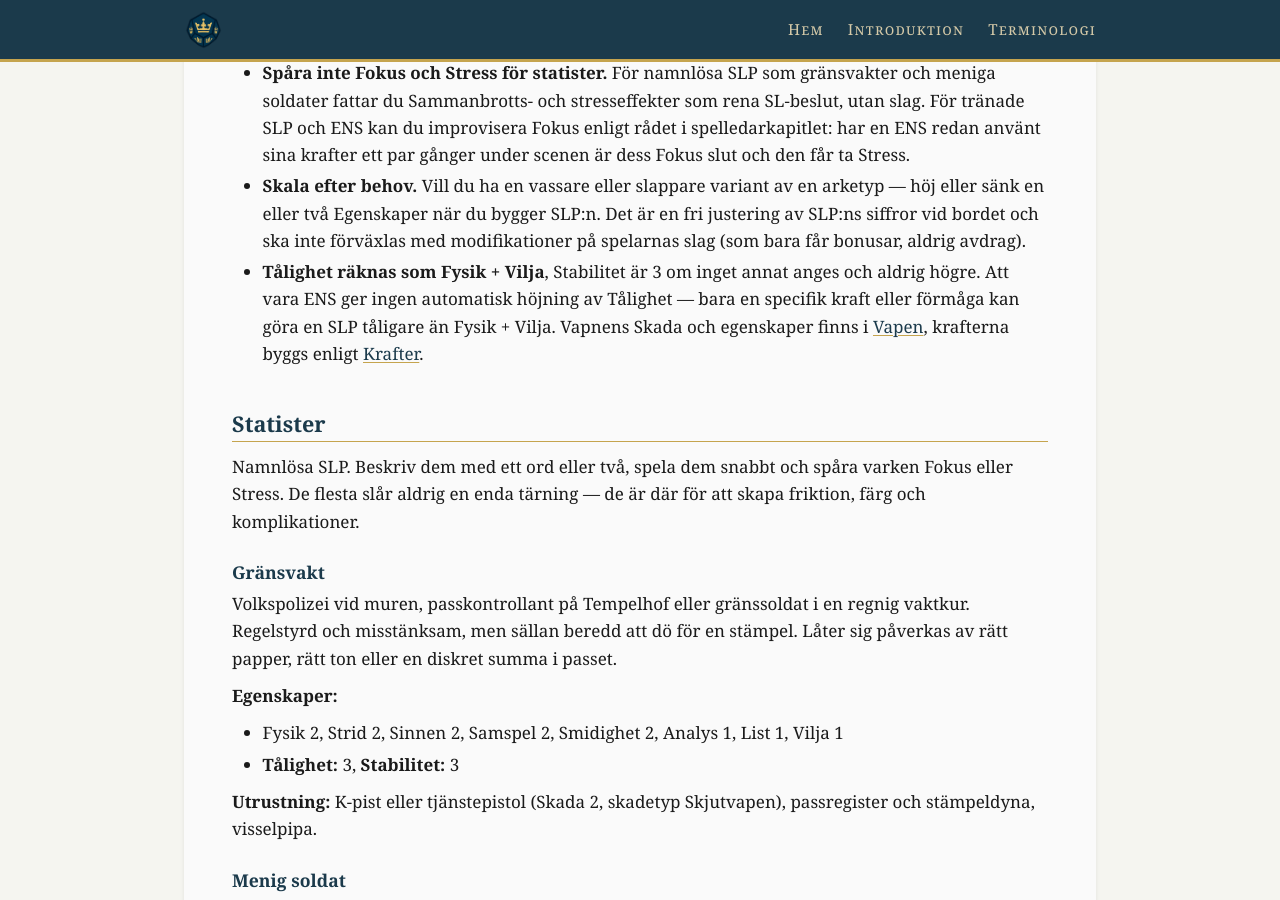
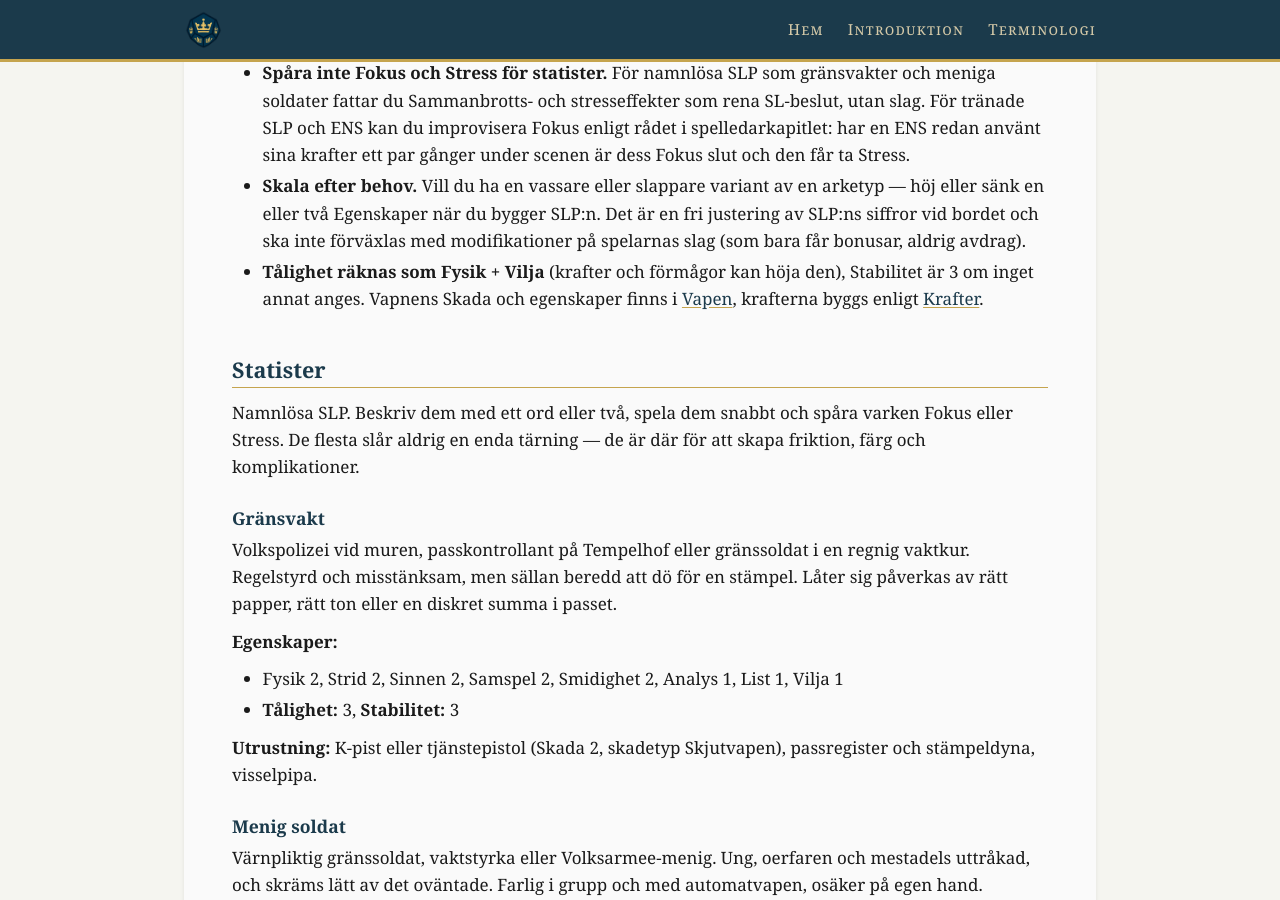
Before and after one commit to ulmus/Riket, a Jekyll site: the page built from Regler/Spelledarpersoner.md, in a window 1280 px wide and 900 px high, scrolled down 495 px. Built offline with Jekyll 4.4.1, drawn with Linux system fonts in a browser that asks for light colours; our own code applies the rules of GitHub Pages for plain Markdown files; part of the change alters nothing that is shown; some of the changed text lies outside the part shown.

Commit message:
Justera Tålighet- och Stabilitet-regler
- Skippa regeln om att Stabilitet aldrig är högre än 3 i intron
- Ta bort noten om att ENS inte ger automatisk Tålighet-höjning
- Kraftkolossen får +2 Tålighet från Nästan okrossbar kropp (Tålighet 9)
- Förhörsledaren och mästerspionen får Stabilitet 4

Co-Authored-By: Claude Opus 4.8 (1M context) <noreply@anthropic.com>
Claude-Session: https://claude.ai/code/session_011sczfMNzTsbUTaaK8oUGu8

```diff
--- a/Regler/Spelledarpersoner.md
+++ b/Regler/Spelledarpersoner.md
@@ -9,7 +9,7 @@ Arketyperna är mallar, inte namngivna individer. Ge dem ett namn, ett utmärkan
 - **Tre nivåer.** SLP delas in i *statister* (namnlösa, snabba att spela), *tränade* SLP (reellt motstånd inom sitt område) och *elit och ENS* (motståndare i ett äventyrs klimax). Välj den nivå som passar scenens vikt.
 - **Spåra inte Fokus och Stress för statister.** För namnlösa SLP som gränsvakter och meniga soldater fattar du Sammanbrotts- och stresseffekter som rena SL-beslut, utan slag. För tränade SLP och ENS kan du improvisera Fokus enligt rådet i spelledarkapitlet: har en ENS redan använt sina krafter ett par gånger under scenen är dess Fokus slut och den får ta Stress.
 - **Skala efter behov.** Vill du ha en vassare eller slappare variant av en arketyp — höj eller sänk en eller två Egenskaper när du bygger SLP:n. Det är en fri justering av SLP:ns siffror vid bordet och ska inte förväxlas med modifikationer på spelarnas slag (som bara får bonusar, aldrig avdrag).
-- **Tålighet räknas som Fysik + Vilja**, Stabilitet är 3 om inget annat anges och aldrig högre. Att vara ENS ger ingen automatisk höjning av Tålighet — bara en specifik kraft eller förmåga kan göra en SLP tåligare än Fysik + Vilja. Vapnens Skada och egenskaper finns i [[Vapen]], krafterna byggs enligt [[Krafter]].
+- **Tålighet räknas som Fysik + Vilja** (krafter och förmågor kan höja den), Stabilitet är 3 om inget annat anges. Vapnens Skada och egenskaper finns i [[Vapen]], krafterna byggs enligt [[Krafter]].
 
 ## Statister
 
@@ -125,7 +125,7 @@ Stasi-officeren i förhörsrummet, säkerhetstjänstens specialist på att bryta
 **Egenskaper:**
 
 - Vilja 4, Analys 3, Samspel 3, List 3, Sinnen 2, Strid 2, Fysik 2, Smidighet 1
-- **Tålighet:** 6, **Stabilitet:** 3
+- **Tålighet:** 6, **Stabilitet:** 4
 - **Expertis:** Förhörsledare, Säkerhetsofficer
 - **Förmågor:** Järnvilja
 
@@ -275,7 +275,7 @@ En förstärkt fysisk enhet — programmets stridsvagn av kött. Massiv, nästan
 **Egenskaper:**
 
 - Fysik 6 (övernaturlig), Strid 4, Sinnen 2, Vilja 1, Analys 1, List 1, Samspel 1, Smidighet 1
-- **Tålighet:** 7 (Fysik 6 + Vilja 1), **Stabilitet:** 2
+- **Tålighet:** 9 (Fysik 6 + Vilja 1 + 2 från Nästan okrossbar kropp), **Stabilitet:** 2
 - **Förflyttning:** 8 meter
 
 **Krafter:**
@@ -287,7 +287,7 @@ En förstärkt fysisk enhet — programmets stridsvagn av kött. Massiv, nästan
 
 **Nästan okrossbar kropp:**
 
-- Förstärkt hud och muskler. **Skydd 2.**
+- Förstärkt hud och muskler. **Skydd 2** och **+2 Tålighet** (inräknat ovan).
 - −2 på slag på [[Kritiska träffar]]-tabellen mot kolossen.
 - Påverkas inte av att bli **Sårad**.
 
@@ -328,7 +328,7 @@ Ett misslyckat subjekt — från [[Program Frigg (Sverige)|Program Frigg]] eller
 **Egenskaper:**
 
 - Analys 4, List 4, Samspel 4, Vilja 4, Sinnen 3, Smidighet 2, Fysik 2, Strid 2
-- **Tålighet:** 6, **Stabilitet:** 3
+- **Tålighet:** 6, **Stabilitet:** 4
 - **Expertis:** Spion, Underrättelseanalytiker, Maskör
 - **Förmågor:** Skugga, Förförisk, Snabbtänkt
 
```
